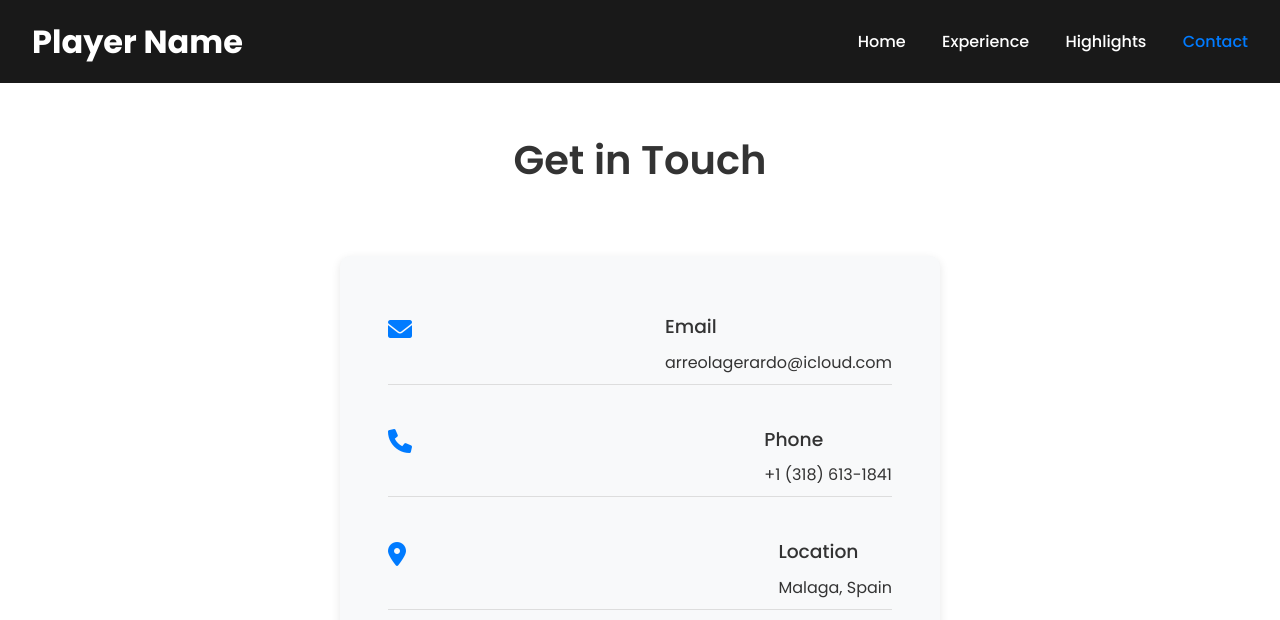
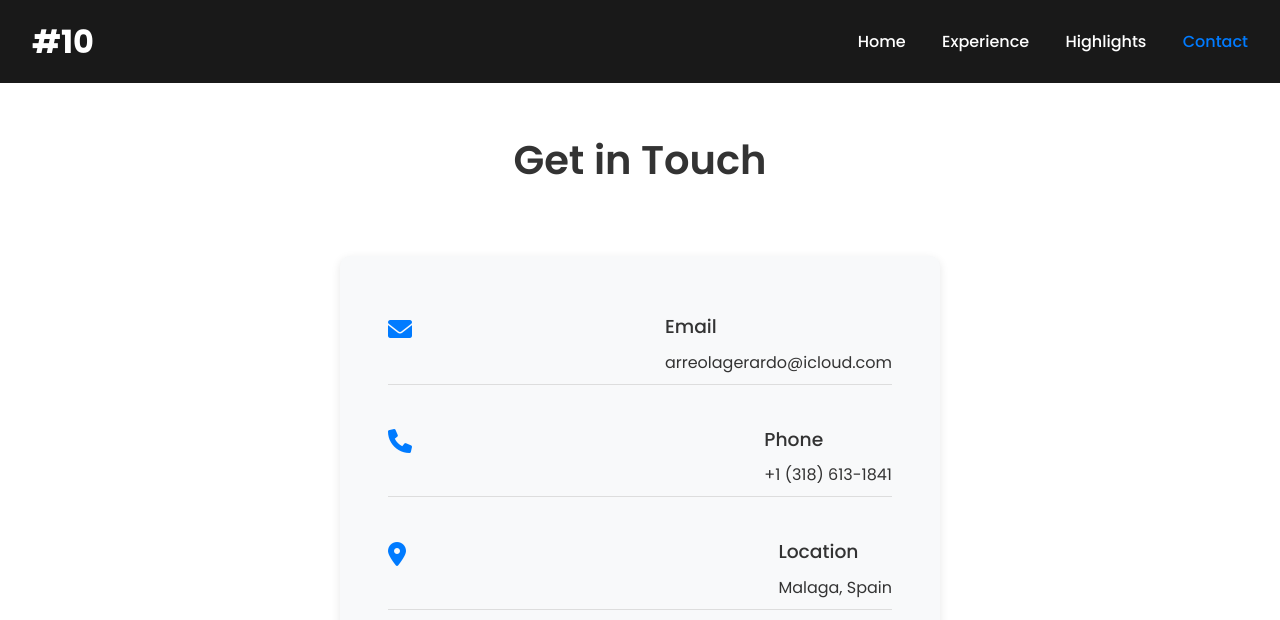
Before and after one commit to dieg00tfb/Gerado-Arreola-WebPortfolio, a plain HTML site: page contact.html in a window 1280 px wide. Shown: the top 620 px of the page. Drawn offline with Linux system fonts and the light colour scheme.

Commit message:
Update contact.html

```diff
--- a/contact.html
+++ b/contact.html
@@ -10,7 +10,7 @@
 </head>
 <body>
     <nav class="navbar">
-        <div class="logo">Player Name</div>
+        <div class="logo">#10</div>
         <div class="nav-links">
             <a href="index.html">Home</a>
             <a href="experience.html">Experience</a>
```
